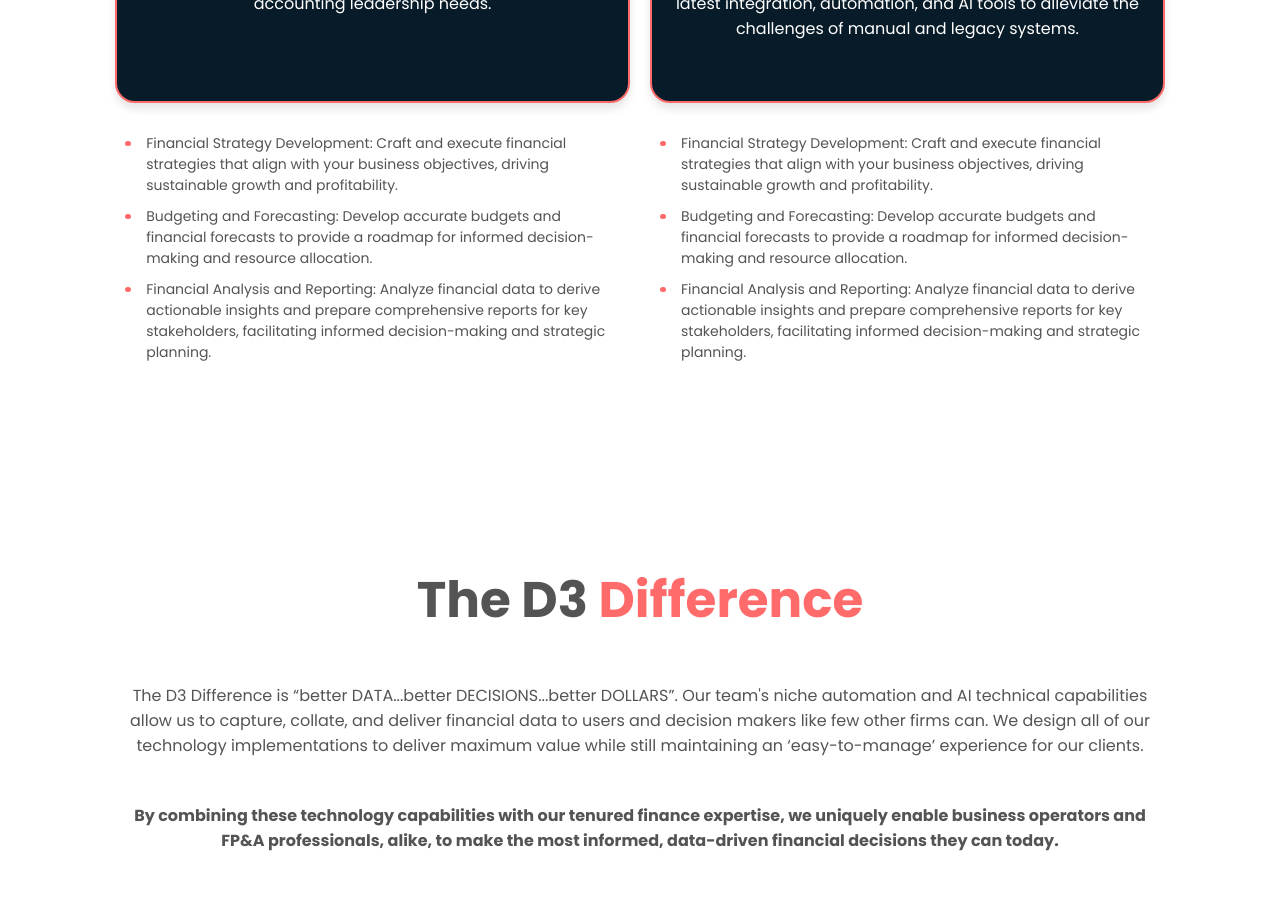
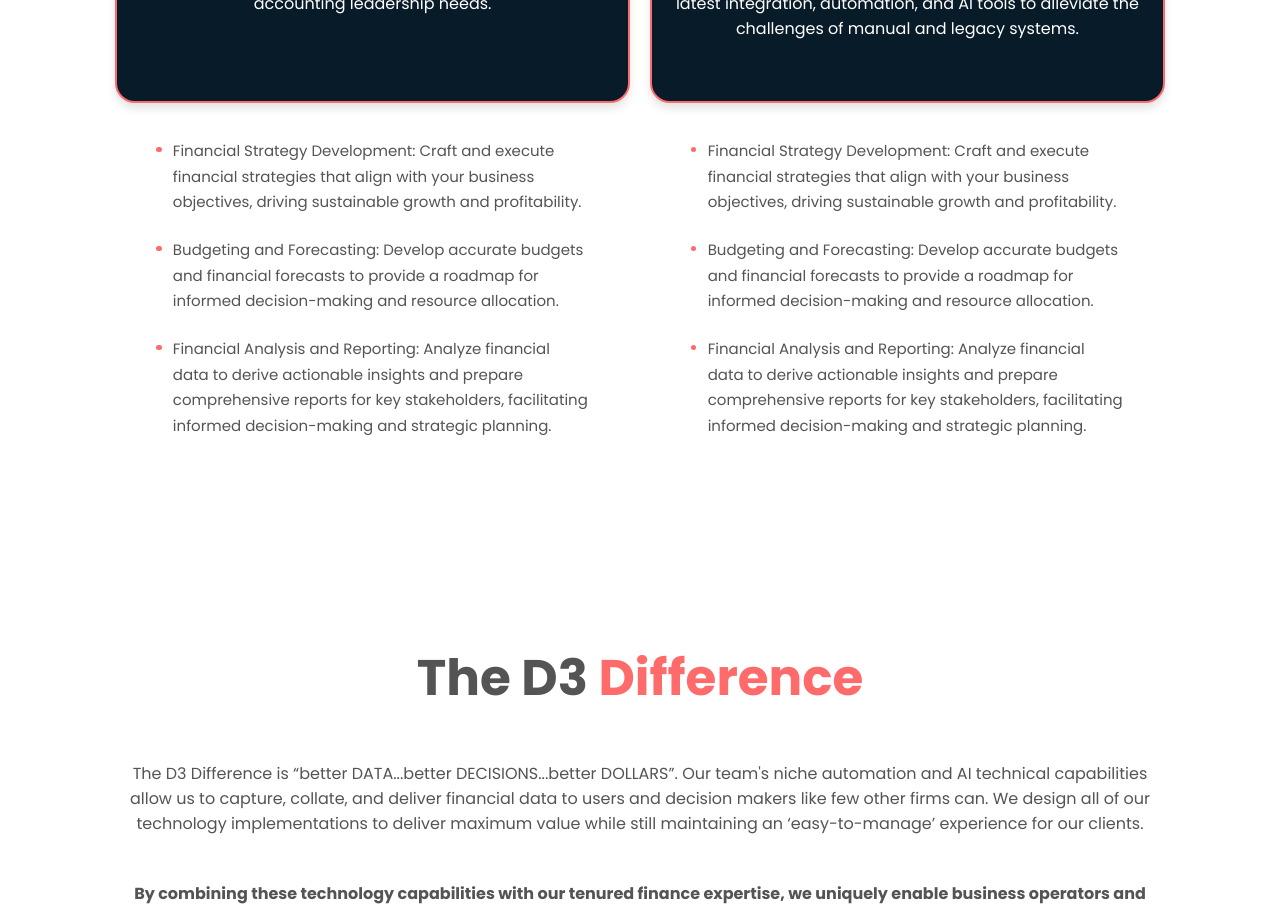
Before and after one commit to kylecburgoyneF9/business_website, a Vue app: page / in a window 1280 px wide. Shown: the part 2260-3169 px from the top of the page. Built offline with nearby package versions, Linux system fonts and the light colour scheme.

Commit message:
styed-list edit, contact edit

```diff
--- a/src/assets/main.css
+++ b/src/assets/main.css
@@ -605,22 +605,27 @@
 
 .styled-list  {
   list-style: none;
-  padding: 10px 15px 10px 10px;
+  padding: 1.5rem 8% 0 8%;
 }
 .styled-list li {
-  font-size: 1.4rem;
-  margin-bottom: 1rem;
+  font-size: 1.5rem;
+  margin-bottom: 1.5em;
   position: relative;
-  padding-left: 1.5em;
+  line-height: 1.7em;
+  padding-left: 1.1em;
+}
+
+.styled-list li  + li {
+  margin-bottom: 1.5em;
 }
 .styled-list li::before {
   position: absolute;
   content:"";
   display: inline-block;
   left: 0;
-  top: .55em;
-  width: .4em;
-  height: .4em;
+  top: .6em;
+  width: .35em;
+  height: .35em;
   background-color: var(--main-color);
   border-radius: 100%;
 }
--- a/src/components/ContactForm.vue
+++ b/src/components/ContactForm.vue
@@ -54,15 +54,13 @@
       form.value[key] = ''
     }
     success.value = true;
+    setTimeout(() => {
+      success.value = false;
+    }, 1500)
   })
   .catch(error => error.value = true);
 }
 
-watch(
-  () => form,
-  () => { if (success.value) success.value = false },
-  { deep: true }
-);
 </script>
 
 <style scoped>
```
